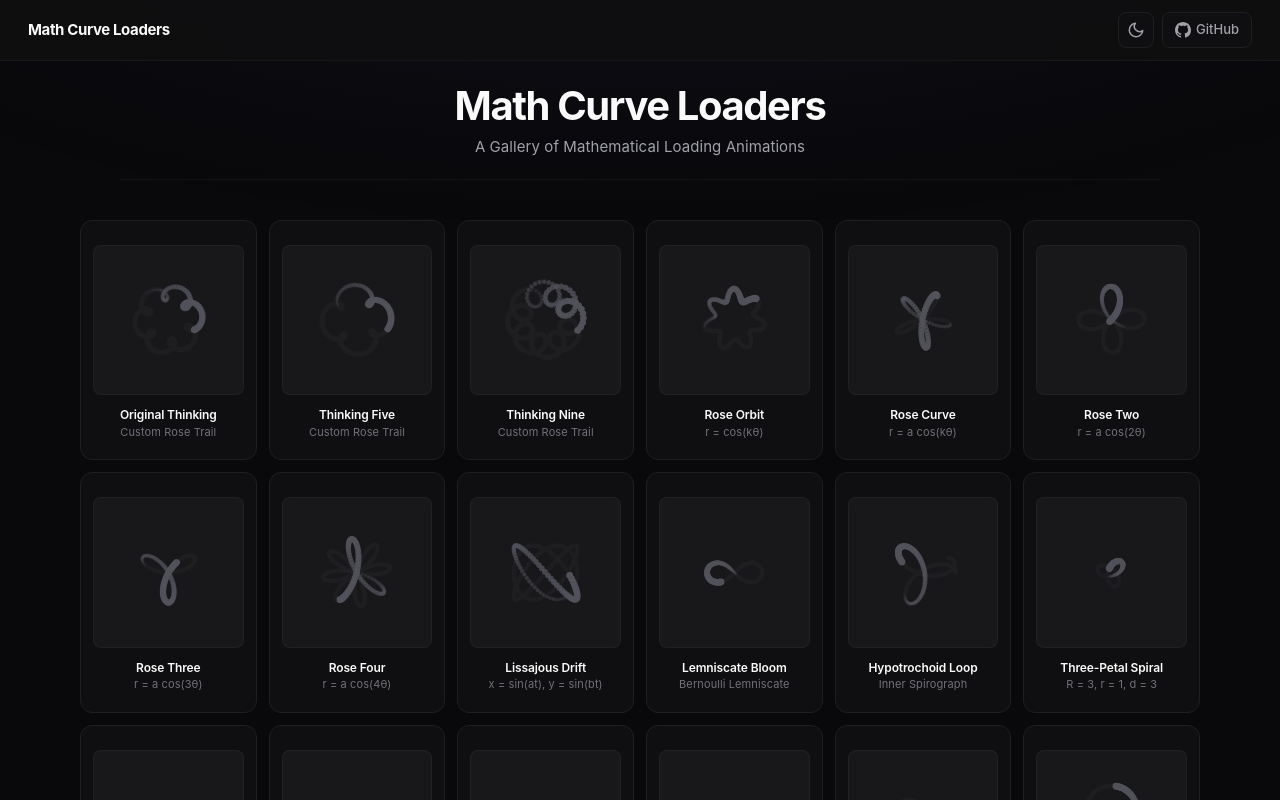
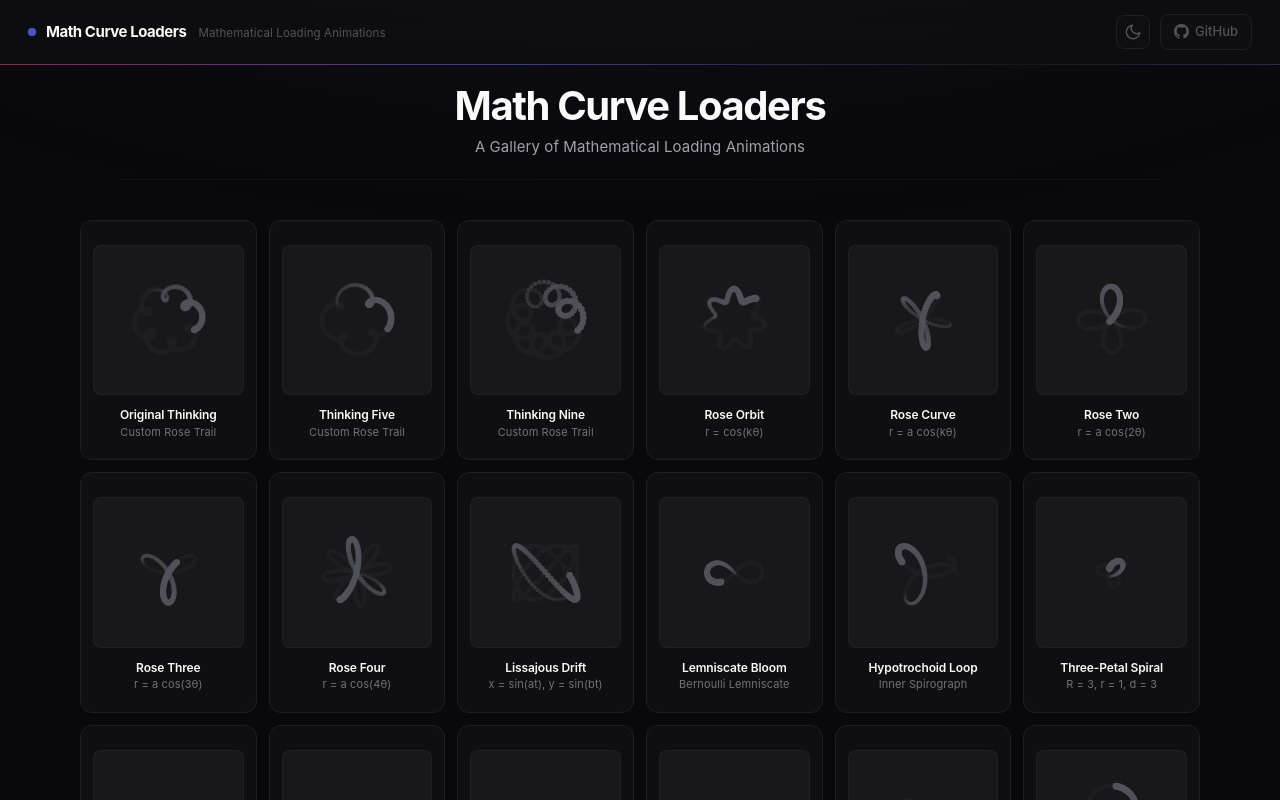
Before and after one commit to themagicalmammal/math-curve-loaders-react, a React (Vite) app in the folder apps/gallery/: page / in a window 1280 px wide. Shown: the top 800 px of the page. Built offline with nearby package versions, Linux system fonts and the light colour scheme.

Commit message:
style: redesign navbar with gradient border, pulsing dot, and polished controls

```diff
--- a/apps/gallery/src/Navbar.tsx
+++ b/apps/gallery/src/Navbar.tsx
@@ -6,9 +6,14 @@ interface NavbarProps {
 export default function Navbar({ theme, onToggleTheme }: NavbarProps) {
   return (
     <header className="navbar">
-      <div className="navbar-title-group">
-        <h1 className="navbar-title">Math Curve Loaders</h1>
+      <div className="navbar-left">
+        <span className="navbar-dot" />
+        <h1 className="navbar-title">
+          Math Curve Loaders
+          <span className="navbar-subtitle">Mathematical Loading Animations</span>
+        </h1>
       </div>
+
       <div className="navbar-actions">
         <button
           className="theme-toggle"
--- a/apps/gallery/src/index.css
+++ b/apps/gallery/src/index.css
@@ -206,34 +206,36 @@ body::before {
 /* ─── Theme Toggle ─── */
 
 .theme-toggle {
-  width: 36px;
-  height: 36px;
+  width: 34px;
+  height: 34px;
   border-radius: 8px;
   border: 1px solid var(--border);
   background: var(--card);
-  color: var(--fg-subtle);
+  color: var(--fg-muted);
   cursor: pointer;
   display: flex;
   align-items: center;
   justify-content: center;
-  transition: all 0.15s ease;
+  transition: all 0.2s cubic-bezier(0.4, 0, 0.2, 1);
 }
 
 .theme-toggle:hover {
   color: var(--fg);
-  border-color: var(--border-hover);
+  border-color: var(--primary);
+  background: var(--primary-bg);
+  box-shadow: 0 0 12px var(--primary-glow);
 }
 
 .theme-toggle:active {
-  transform: scale(0.94);
+  transform: scale(0.92);
 }
 
 .theme-toggle svg {
-  transition: transform 0.3s ease;
+  transition: transform 0.4s cubic-bezier(0.4, 0, 0.2, 1);
 }
 
 .theme-toggle:hover svg {
-  transform: rotate(30deg);
+  transform: rotate(180deg);
 }
 
 /* ─── GitHub Link ─── */
@@ -241,31 +243,37 @@ body::before {
 .github-link {
   display: inline-flex;
   align-items: center;
-  gap: 5px;
-  padding: 7px 12px;
+  gap: 6px;
+  padding: 7px 13px;
   border-radius: 8px;
   border: 1px solid var(--border);
   background: var(--card);
-  color: var(--fg-subtle);
+  color: var(--fg-muted);
   text-decoration: none;
   font-size: 13px;
   font-weight: 500;
   font-family: inherit;
-  transition: all 0.15s ease;
+  transition: all 0.2s cubic-bezier(0.4, 0, 0.2, 1);
 }
 
 .github-link:hover {
   color: var(--fg);
   border-color: var(--border-hover);
+  background: var(--bg-raised);
 }
 
 .github-link:active {
-  transform: scale(0.97);
+  transform: scale(0.96);
 }
 
 .github-link svg {
-  width: 16px;
-  height: 16px;
+  width: 15px;
+  height: 15px;
+  transition: transform 0.2s ease;
+}
+
+.github-link:hover svg {
+  transform: translateY(-1px);
 }
 
 /* ─── Navbar ─── */
@@ -279,18 +287,59 @@ body::before {
   display: flex;
   justify-content: space-between;
   align-items: center;
-  padding: 12px 28px;
-  background: color-mix(in srgb, var(--bg-elevated) 88%, transparent);
-  backdrop-filter: blur(16px) saturate(1.2);
-  -webkit-backdrop-filter: blur(16px) saturate(1.2);
+  padding: 14px 28px;
+  background: color-mix(in srgb, var(--bg-elevated) 82%, transparent);
+  backdrop-filter: blur(20px) saturate(1.5);
+  -webkit-backdrop-filter: blur(20px) saturate(1.5);
   border-bottom: 1px solid var(--border-subtle);
-  transition: background 0.2s, border-color 0.2s;
 }
 
-.navbar-title-group {
+.navbar::after {
+  content: "";
+  position: absolute;
+  bottom: -1px;
+  left: 0;
+  right: 0;
+  height: 1px;
+  background: linear-gradient(
+    90deg,
+    transparent,
+    var(--primary) 20%,
+    #a855f7 40%,
+    #ec4899 60%,
+    var(--primary) 80%,
+    transparent
+  );
+  background-size: 200% 100%;
+  animation: navbar-shimmer 8s linear infinite;
+  opacity: 0.5;
+}
+
+@keyframes navbar-shimmer {
+  from { background-position: 200% 0; }
+  to   { background-position: -200% 0; }
+}
+
+.navbar-left {
   display: flex;
-  flex-direction: column;
-  gap: 0;
+  align-items: center;
+  gap: 10px;
+  min-width: 0;
+}
+
+.navbar-dot {
+  flex-shrink: 0;
+  width: 8px;
+  height: 8px;
+  border-radius: 50%;
+  background: var(--primary);
+  box-shadow: 0 0 8px var(--primary-glow), 0 0 16px var(--primary-glow);
+  animation: pulse 2.5s ease-in-out infinite;
+}
+
+@keyframes pulse {
+  0%, 100% { opacity: 1;   box-shadow: 0 0 8px var(--primary-glow), 0 0 16px var(--primary-glow); }
+  50%      { opacity: 0.6; box-shadow: 0 0 4px var(--primary-glow), 0 0 8px  var(--primary-glow); }
 }
 
 .navbar-title {
@@ -298,15 +347,27 @@ body::before {
   font-weight: 700;
   margin: 0;
   color: var(--fg);
-  letter-spacing: -0.025em;
+  letter-spacing: -0.03em;
   line-height: 1.2;
   white-space: nowrap;
+  display: flex;
+  align-items: baseline;
+  gap: 4px;
+}
+
+.navbar-subtitle {
+  font-size: 11.5px;
+  font-weight: 400;
+  color: var(--fg-muted);
+  margin-left: 8px;
+  white-space: nowrap;
+  letter-spacing: 0.01em;
 }
 
 .navbar-actions {
   display: flex;
-  gap: 8px;
   align-items: center;
+  gap: 10px;
   flex-shrink: 0;
 }
 
@@ -1242,7 +1303,17 @@ body::before {
     padding: 10px 16px;
   }
   .navbar-title {
-    font-size: 13px;
+    font-size: 13.5px;
+  }
+  .navbar-subtitle {
+    display: none;
+  }
+  .navbar-dot {
+    width: 6px;
+    height: 6px;
+  }
+  .github-link span {
+    display: none;
   }
   .hero {
     padding: 68px 16px 16px;
@@ -1364,8 +1435,18 @@ body::before {
   .navbar {
     padding: 8px 12px;
   }
+  .navbar-left {
+    gap: 6px;
+  }
   .navbar-title {
     font-size: 12px;
+    overflow: hidden;
+    text-overflow: ellipsis;
+    max-width: 200px;
+  }
+  .navbar-dot {
+    width: 5px;
+    height: 5px;
   }
   .hero {
     padding: 62px 12px 12px;
```
